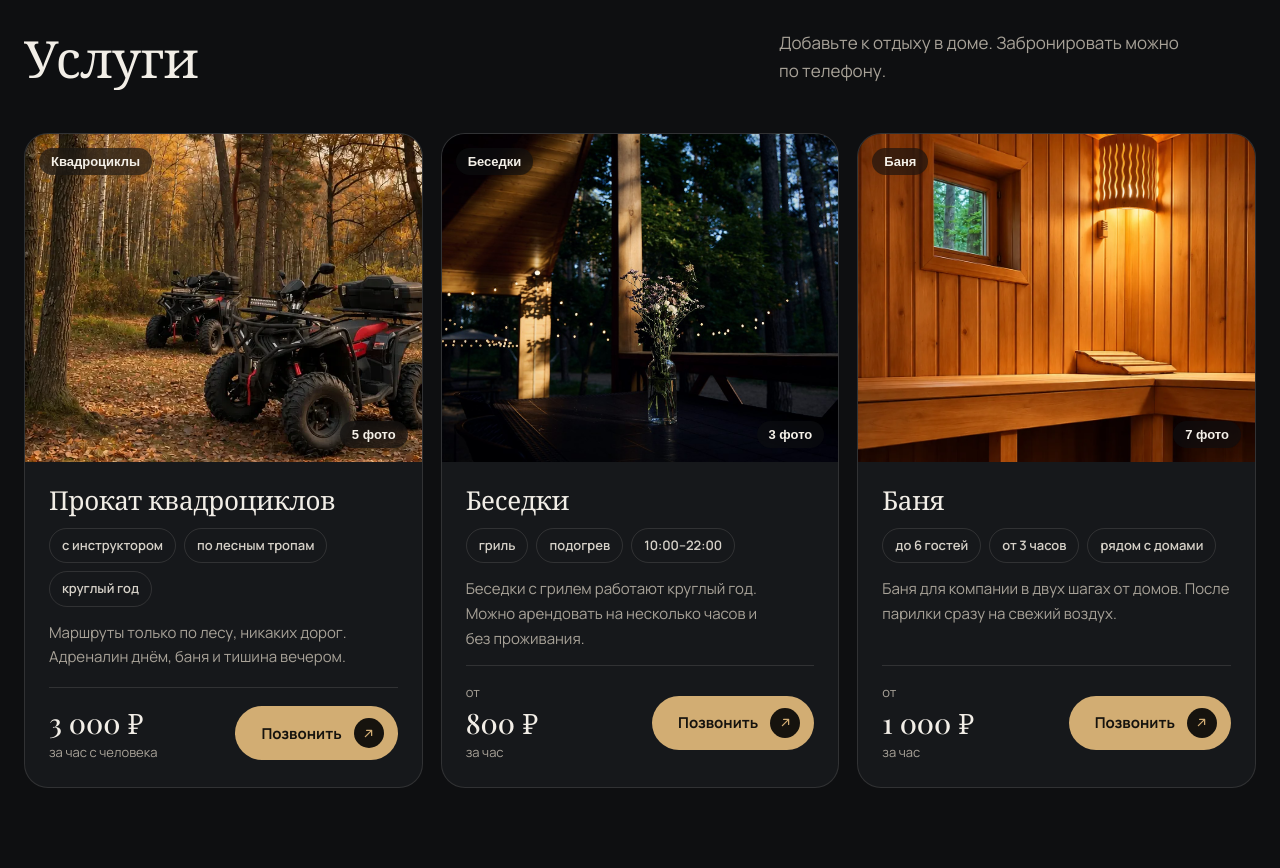
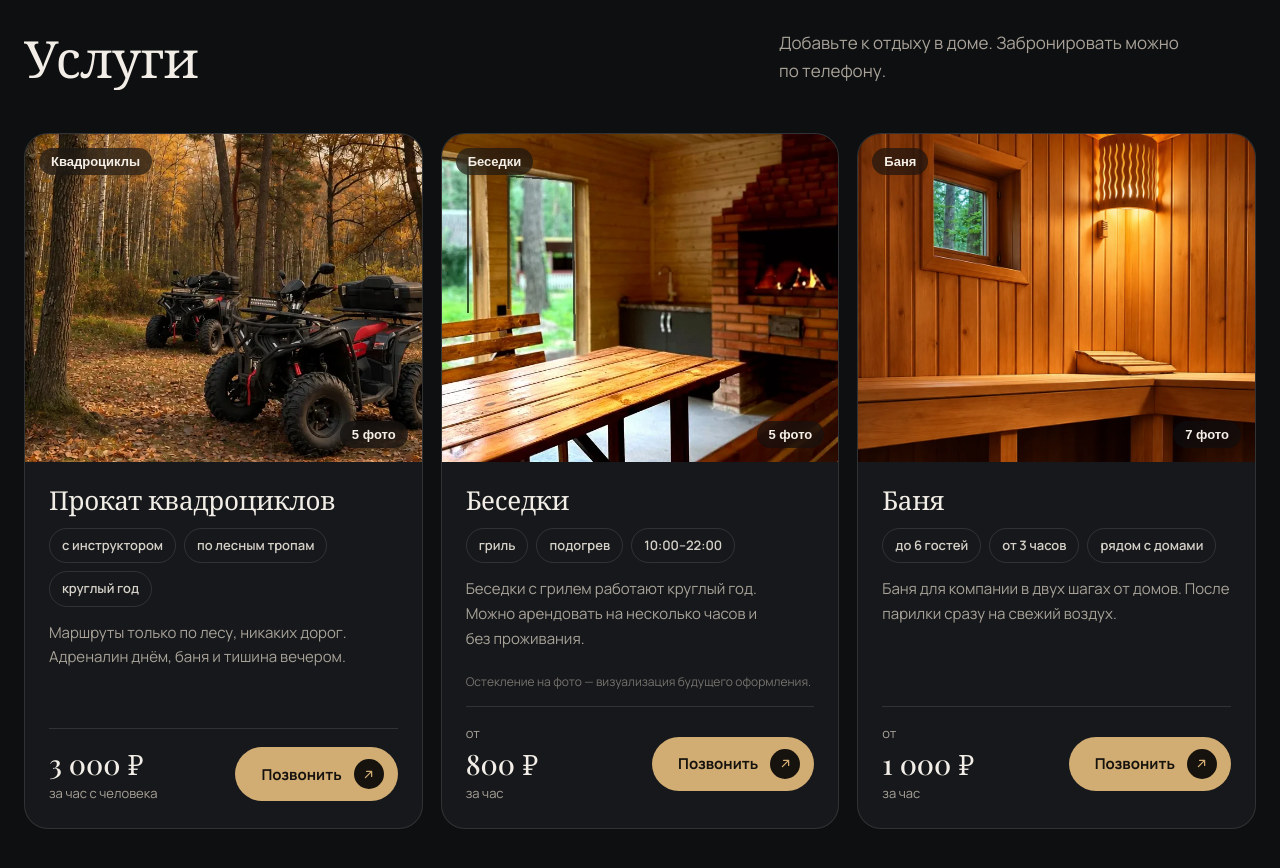
Before and after one commit to SE3YAA/medv-ugol48, a plain HTML site: page index.html in a window 1280 px wide. Shown: the part 2060-2928 px from the top of the page. Drawn offline with nearby package versions, Linux system fonts and the light colour scheme; a web font is replaced by a local one.

Commit message:
Add files via upload

```diff
--- a/index.html
+++ b/index.html
@@ -507,11 +507,11 @@ html.fx .p-c{--y:calc(70px*(1 - var(--ap,1)))}
         </div>
       </article>
       <article class="card">
-        <button class="ph zoomable" data-set="c" aria-label="Фото беседок"><img src="gazebo-flowers.jpg" alt="Беседка с гирляндами и цветами" loading="lazy"><span class="tag">Беседки</span><span class="cnt">3 фото</span></button>
+        <button class="ph zoomable" data-set="c" aria-label="Посмотреть фотографии беседки (5 фото)"><img src="gazebo-cover.webp" alt="Беседка с кирпичным грилем, столом и остеклением" loading="lazy" decoding="async"><span class="tag">Беседки</span><span class="cnt">5 фото</span></button>
         <div class="body">
           <h3>Беседки</h3>
           <div class="specs"><span>гриль</span><span>подогрев</span><span>10:00–22:00</span></div>
-          <p>Беседки с грилем работают круглый год. Можно арендовать на несколько часов и без проживания.</p>
+          <p>Беседки с грилем работают круглый год. Можно арендовать на несколько часов и без проживания.</p><p style="font-size:12px;opacity:.66;margin-top:7px">Остекление на фото — визуализация будущего оформления.</p>
           <div class="cfoot"><div><small>от</small><b>800 ₽</b><small>за час</small></div><a class="btn" href="tel:+79056880611">Позвонить <span class="ar"><svg viewBox="0 0 24 24"><path d="M7 17L17 7M9 7h8v8"/></svg></span></a></div>
         </div>
       </article>
@@ -801,7 +801,7 @@ html.fx .p-c{--y:calc(70px*(1 - var(--ap,1)))}
          ['barn-dinner','Ужин на компанию'],['terrace','Нарды на террасе'],['garland-night','Гирлянды ночью'],['barn-kitchen','Кухня'],['aframe-flowers','Цветы к приезду'],['grill','Гриль'],['bed-lamp','Свет у кровати'],['bath-shower','Душ'],['barn-garland','Огни Barnhouse'],['aframe-table','Стол в A-frame'],['bulb','Тёплый свет'],['gazebo-flowers','Беседка']];
   var SETS={a:[['aframe-hammock','A-frame и гамак'],['chairs-sun','Терраса'],['aframe-view','Сосны в окне'],['aframe-loft','Спальня под крышей'],['aframe-table','Стол у окна'],['aframe-flowers','Цветы к приезду']],
             b:[['hero-barn','Barnhouse вечером'],['dinner-view','Ужин с видом на лес'],['barn-hall','Гостиная'],['barn-dinner','Стол на компанию'],['barn-kitchen','Кухня'],['barn-garland','Огни на террасе'],['bath-mirror','Санузел']],
-            c:[['gazebo-flowers','Беседка с цветами'],['grill','Гриль'],['terrace','Вечер на террасе']],
+            c:[['gazebo-dining.webp','Беседка с грилем и остеклением — визуализация'],['gazebo-seating.webp','Остекление зоны отдыха — визуализация'],['gazebo-grill-room.webp','Кирпичный гриль и стол'],['gazebo-fire.webp','Живой огонь в гриле'],['gazebo-sink.webp','Мойка в беседке']],
             d:[['bath-sauna.webp','Парилка с деревянными полками'],['bath-lounge.webp','Комната отдыха с большим столом'],['bath-terrace.webp','Терраса с видом на лес'],['bath-stones.webp','Камни в банной печи'],['bath-washroom.webp','Душевая и умывальник'],['bath-lounge-tv.webp','Комната отдыха с телевизором'],['bath-cozy-light.webp','Уютный уголок комнаты отдыха']],
             q:[['atv-forest-pair.webp','Два квадроцикла в сосновом лесу'],['atv-glamping-cabin.webp','Квадроцикл возле домика A-frame'],['atv-lakeside-pair.webp','Квадроциклы у лесного озера'],['atv-lakeside-close.webp','Квадроцикл у воды'],['atv-forest-lights.webp','Квадроцикл под гирляндами']]};
   var more=false,cur=[],ci=0,img=null,last=null;
```
Also changed, not shown: gazebo-cover.webp (added), gazebo-dining.webp (added), gazebo-fire.webp (added), gazebo-grill-room.webp (added), gazebo-seating.webp (added), gazebo-sink.webp (added).
